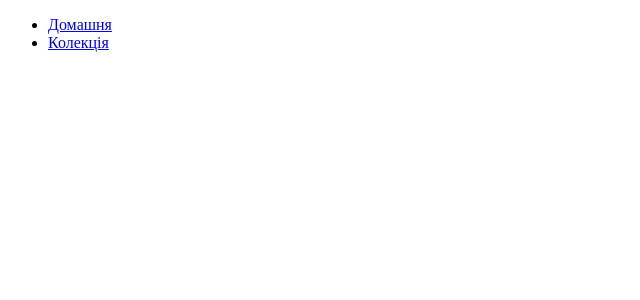
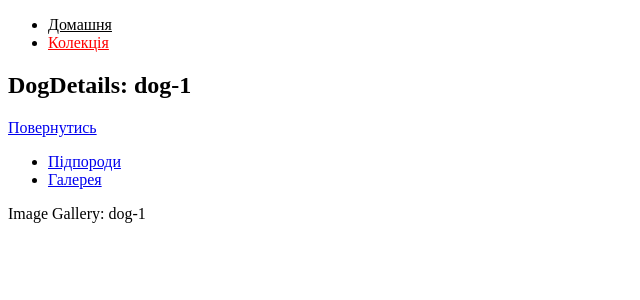
Before and after one commit to ValeriyVinn/routes, a React (Create React App) app: page /routes/dogs/dog-1/gallery in a window 1280 px wide. Before the commit this address had no page. Shown: the top 300 px of the page, without its empty margins (0-640 px from the left). Built offline with nearby package versions, Linux system fonts and the light colour scheme.

Commit message:
Added Routes

```diff
--- a/src/components/App.jsx
+++ b/src/components/App.jsx
@@ -1,26 +1,36 @@
-import Home from 'pages/Home';
-import Dogs from 'pages/Dogs';
-import DogDetails from 'pages/DogDetails';
-import { NavLink, Route, Routes } from 'react-router-dom';
+// import Home from 'pages/Home';
+import { lazy } from 'react';
+// import Dogs from 'pages/Dogs';
+// import DogDetails from 'pages/DogDetails';
+import { Route, Routes } from 'react-router-dom';
+import { Layout } from './Layout';
+// import { Gallery } from './Gallery';
+// import { SubBreeds } from './SubBreeds';
+
+const Home = lazy(() => import('../pages/Home'));
+const Dogs = lazy(() => import('../pages/Dogs'));
+const DogDetails = lazy(() => import('../pages/DogDetails'));
+const Gallery = lazy(() => import('../components/Gallery'));
+// const SubBreeds = lazy(() => import('../components/SubBreeds'))
+const SubBreeds = lazy(() =>
+  import('./SubBreeds').then(module => ({
+    ...module,
+    default: module.SubBreeds,
+  }))
+);
 
 export const App = () => {
   return (
     <div>
-      <nav>
-        <ul>
-          <li>
-            <NavLink to="/">Домашня</NavLink>
-          </li>
-          <li>
-            <NavLink to="/dogs">Колекція</NavLink>
-          </li>
-        </ul>
-      </nav>
       <Routes>
-        <Route path="/" element={<Home />} />
-
-        <Route path="/dogs" element={<Dogs />} />
-        <Route path="/dogs/:dogId" element={<DogDetails />} />
+        <Route path="/" element={<Layout />}>
+          <Route index element={<Home />} />
+          <Route path="dogs" element={<Dogs />} />
+          <Route path="dogs/:dogId" element={<DogDetails />}>
+            <Route path="subbreeds" element={<SubBreeds />} />
+            <Route path="gallery" element={<Gallery />} />
+          </Route>
+        </Route>
       </Routes>
     </div>
   );
--- /dev/null
+++ b/src/components/Gallery.js
@@ -0,0 +1,8 @@
+const {useParams} = require('react-router-dom')
+
+const Gallery = () => {
+    const{dogId} = useParams();
+    return <div>Image Gallery: {dogId}</div>
+}
+
+export default Gallery
--- /dev/null
+++ b/src/components/Layout.js
@@ -0,0 +1,35 @@
+import { Suspense } from 'react';
+import { NavLink, Outlet } from 'react-router-dom';
+import styled from 'styled-components'
+
+const StyledLink = styled(NavLink)`
+color: black;
+
+&.active {
+  color: red
+}
+`;
+
+export const Layout = () => {
+  return (
+    <div>
+      <header>
+        <ul>
+          <li>
+            <StyledLink to="/">Домашня</StyledLink>
+          </li>
+          <li>
+            <StyledLink to="/dogs">Колекція</StyledLink>
+          </li>
+        </ul>
+      </header>
+
+      <main>
+        <Suspense fallback={<div>Loading...</div>}>
+          <Outlet />
+        </Suspense>
+
+      </main>
+    </div>
+  );
+};
--- /dev/null
+++ b/src/components/SubBreeds.js
@@ -0,0 +1,8 @@
+const {useParams} = require('react-router-dom')
+
+ const SubBreeds = () => {
+    const{dogId} = useParams();
+    return <div>SubBreeds: {dogId}</div>
+}
+
+export default SubBreeds
--- a/src/pages/DogDetails.js
+++ b/src/pages/DogDetails.js
@@ -1,14 +1,32 @@
-import { useParams } from "react-router-dom"
+import { useRef, Suspense } from 'react';
+import { Link, useLocation, useParams, Outlet } from 'react-router-dom';
 
 const DogDetails = () => {
-      // useEffect(() => {
+  // useEffect(() => {
   //     HTTP запит, якщо потрібно
   // } [])
 
-    const {dogId} = useParams()
+  const location = useLocation();
+  const backLinkLocationRef = useRef(location.state?.from ?? '/dogs');
+  const { dogId } = useParams();
 
-return <>DogDetails: {dogId}</>
-}
+  return (
+    <>
+      <h2>DogDetails: {dogId}</h2>
+      <Link to={backLinkLocationRef.current}>Повернутись</Link>
+      <ul>
+        <li>
+          <Link to="subbreeds">Підпороди</Link>
+        </li>
+        <li>
+          <Link to="gallery">Галерея</Link>
+        </li>
+      </ul>
+      <Suspense fallback={<div>Loading subpage.</div>}>
+        <Outlet />
+      </Suspense>
+    </>
+  );
+};
 
-
-export default DogDetails
+export default DogDetails;
--- a/src/pages/Dogs.js
+++ b/src/pages/Dogs.js
@@ -1,17 +1,46 @@
-import { Link } from "react-router-dom";
+import { useState } from 'react';
+import { Link, useLocation, useSearchParams } from 'react-router-dom';
 
 const Dogs = () => {
+  const [dogs] = useState(['dog-1', 'dog-2', 'dog-3', 'dog-4', 'dog-5']);
+  const location = useLocation();
+  const [searchParams, setSearchParams] = useSearchParams();
+  const dogId = searchParams.get('dogId') ?? '';
+
   // useEffect(() => {
   //     HTTP запит, якщо потрібно
   // } [])
+  //   /dogs/:dogId;
 
-//   /dogs/:dogId;
+  const updateQueryString = evt => {
+    const dogIdValue = evt.target.value;
+    if (dogIdValue === '') {
+      return setSearchParams({});
+    }
+
+    setSearchParams({ dogId: dogIdValue });
+  };
+
+  const visibleDogs = dogs.filter(dog => dog.includes(dogId));
+
+  console.log(location)
 
   return (
     <div>
-      {['dog-1', 'dog-2', 'dog-3', 'dog-4', 'dog-5'].map(dog => {
-        return <Link key={dog} to={`${dog}`}> {dog} </Link>;
-      })}
+      <input type="text" value={dogId} onChange={updateQueryString} />
+      {/* <button onClick={() => setSearchParams({ c: 'hello' })}>change sp</button> */}
+      <ul>
+        {visibleDogs.map(dog => {
+          return (
+            <li key={dog}>
+              <Link to={`${dog}`} state={{from: location}}>
+                {dog}
+              </Link>
+              ;
+            </li>
+          );
+        })}
+      </ul>
     </div>
   );
 };
```
